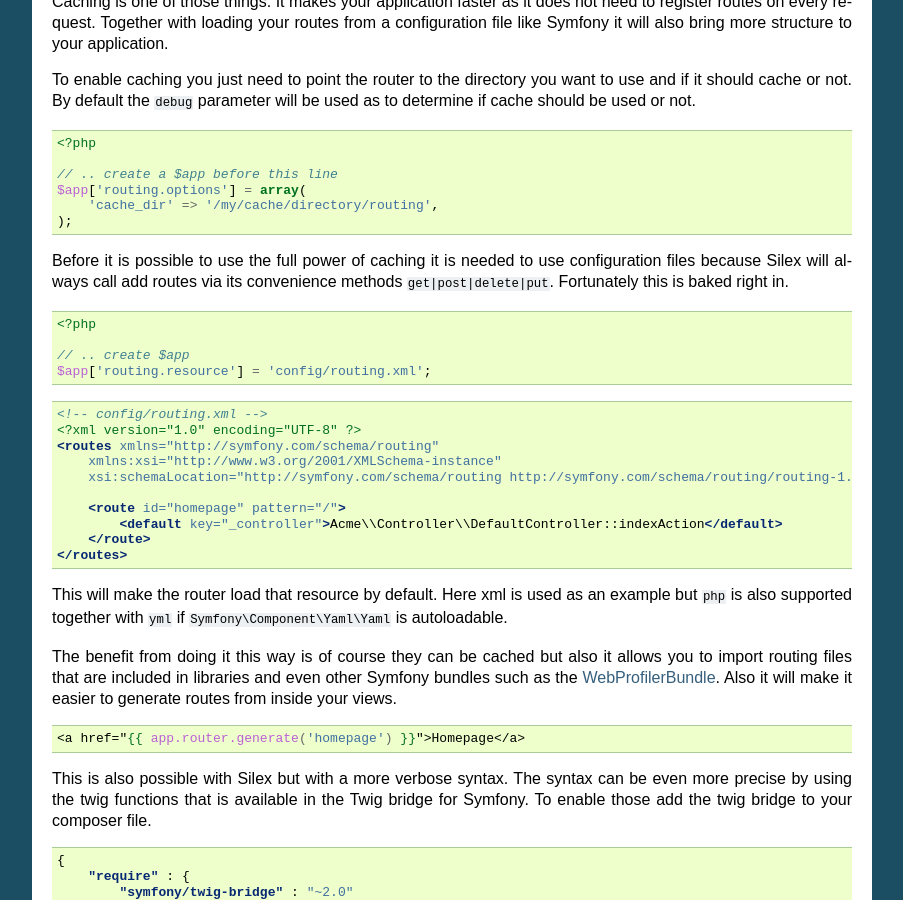
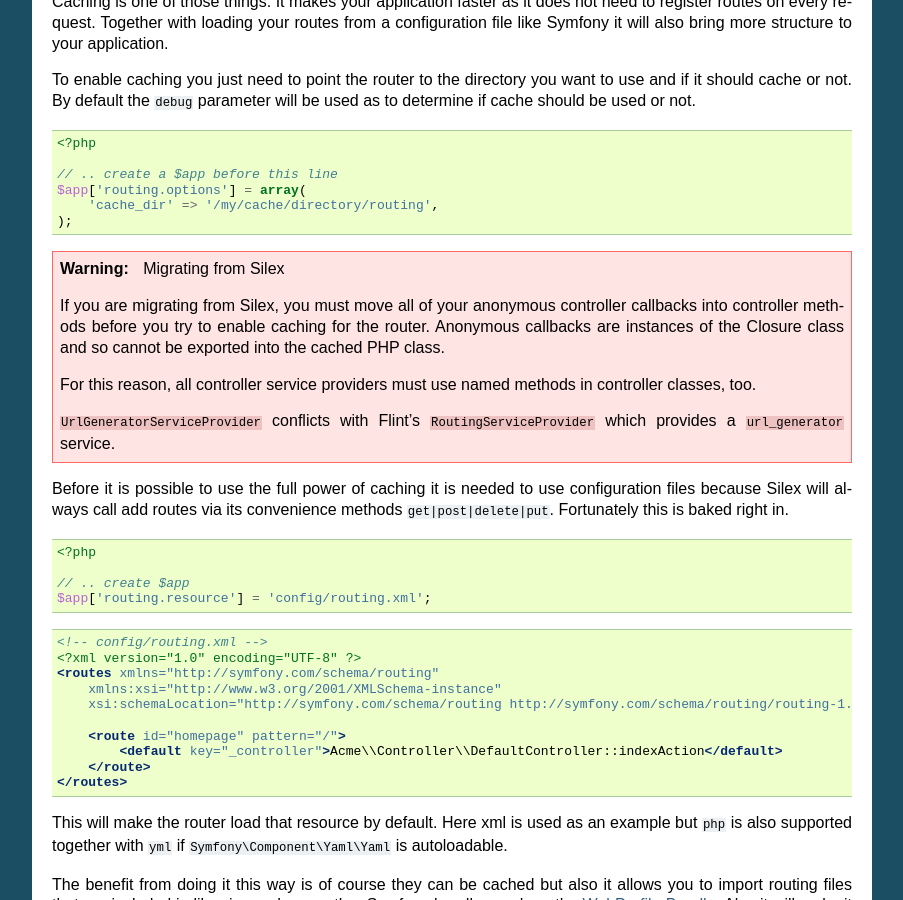
Before and after one commit to flint/flint, a Sphinx documentation site: the page built from doc/index.rst, in a window 1280 px wide and 900 px high, scrolled down 1440 px. Shown: the whole window, without its empty margins (198-1101 px from the left). Built offline with Sphinx 7.4.7, drawn with Linux system fonts in a browser that asks for light colours.

Commit message:
add warning about silex migration.

```diff
--- a/doc/index.rst
+++ b/doc/index.rst
@@ -112,6 +112,21 @@
     $app['routing.options'] = array(
         'cache_dir' => '/my/cache/directory/routing',
     );
+
+.. warning:: Migrating from Silex
+
+    If you are migrating from Silex, you must move all of your
+    anonymous controller callbacks into controller methods before you
+    try to enable caching for the router. Anonymous callbacks are
+    instances of the Closure class and so cannot be exported into
+    the cached PHP class.
+
+    For this reason, all controller service providers must use
+    named methods in controller classes, too.
+
+    ``UrlGeneratorServiceProvider`` conflicts with Flint's
+    ``RoutingServiceProvider`` which provides a ``url_generator``
+    service.
 
 Before it is possible to use the full power of caching it is needed to
 use configuration files because Silex will always call add routes via
```
